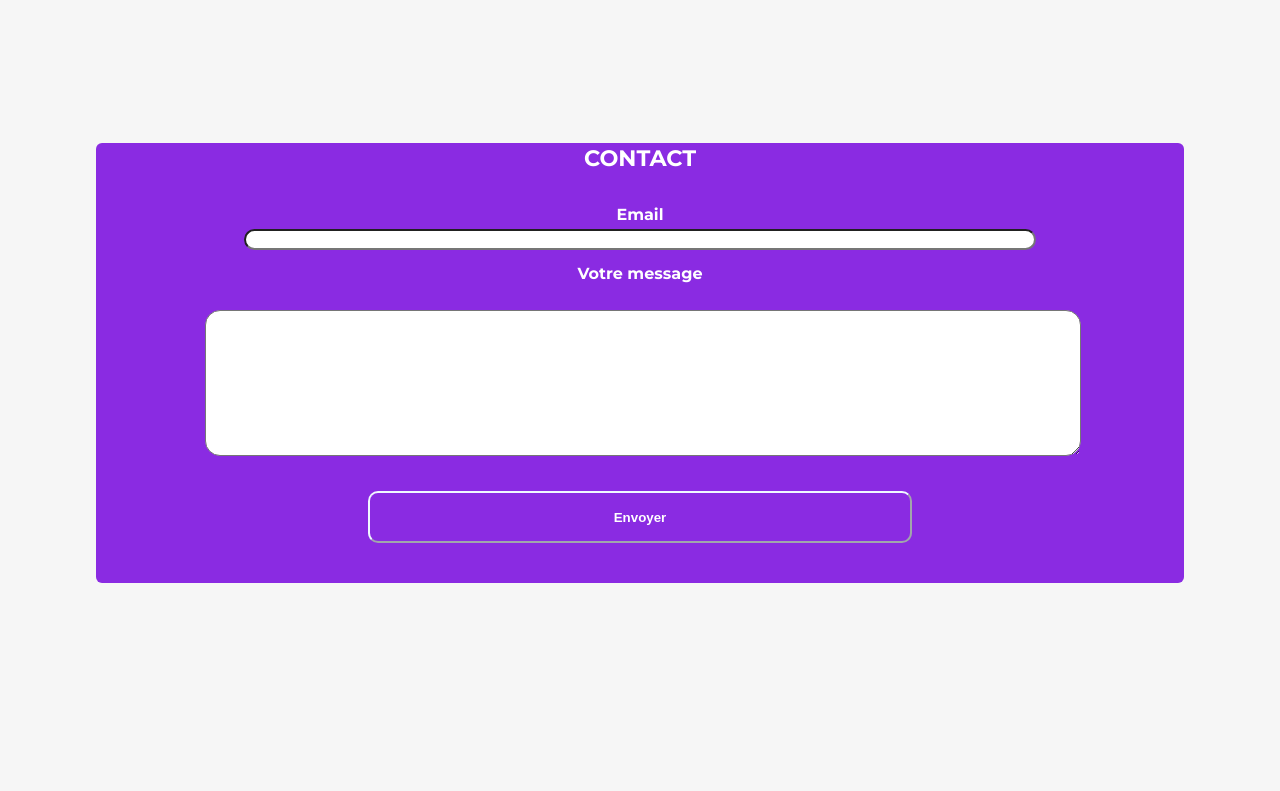
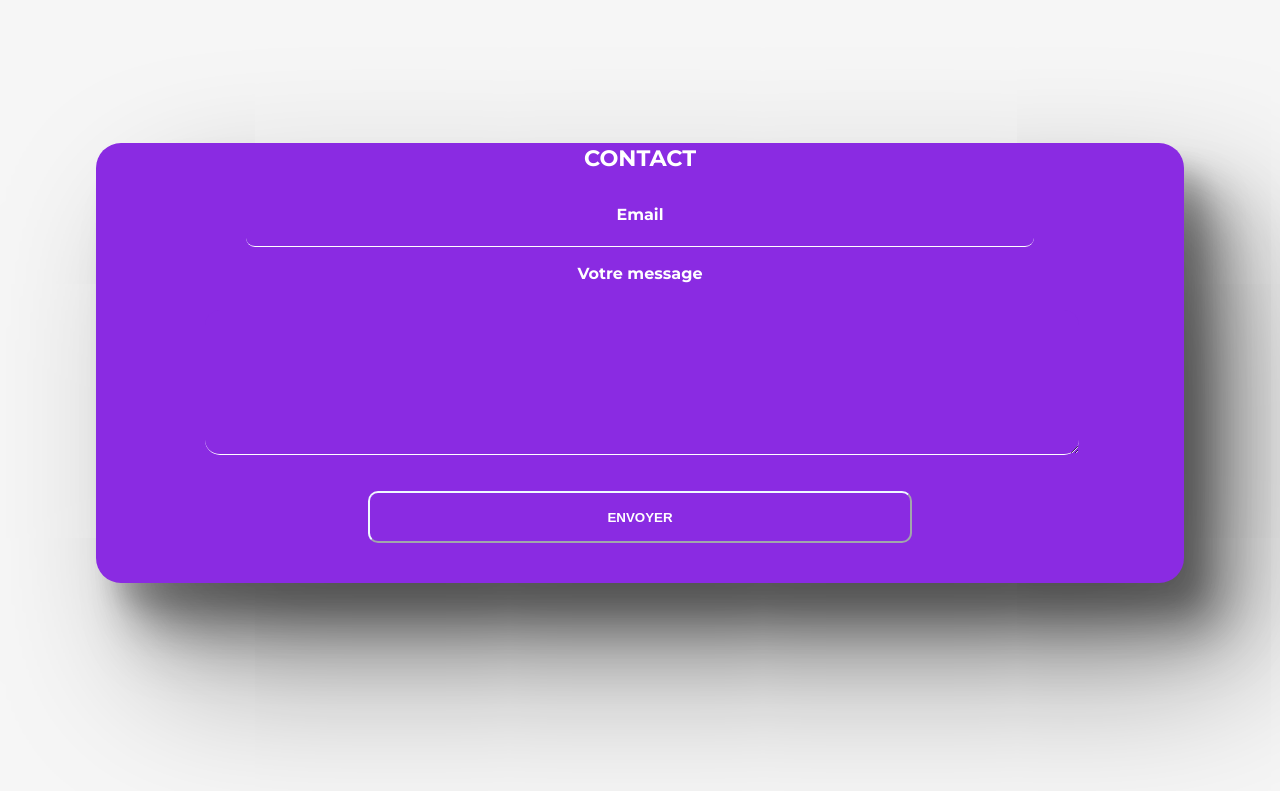
Before and after one commit to The-JW-Corp/JW-Corp-react, a React (Create React App) app: page / in a window 1280 px wide. Shown: the part 987-1778 px from the top of the page. Built offline with nearby package versions, Linux system fonts and the light colour scheme.

Commit message:
animation button + focus input

```diff
--- a/src/components/Formulaire/Formulaire.js
+++ b/src/components/Formulaire/Formulaire.js
@@ -48,7 +48,7 @@ function Formulaire() {
           <div className="button-container">
             <div>
               <button className="submit-button" type="submit">
-                Envoyer
+                ENVOYER
               </button>
             </div>
           </div>
--- a/src/components/Formulaire/TestForm.css
+++ b/src/components/Formulaire/TestForm.css
@@ -29,19 +29,18 @@
   display: flex;
   justify-content: center;
   align-items: center;
-  /* text-align: center; */
+
   flex-direction: column;
 }
 
-.text-cta-form{
+.text-cta-form {
   height: 100%;
   width: 100%;
 }
 
-
 /* Line animation */
 
-	/* .line-animation-top {
+/* .line-animation-top {
 		width: 400px;
 		height: 2px;
 		background: rgb(211, 8, 8);
@@ -76,11 +75,6 @@
 		}
 	} */
 
-
-
-
-
-
 /* Form */
 
 form {
@@ -88,13 +82,15 @@ form {
   width: 85vw;
   height: 40%;
   color: white;
-  border-radius: 6px;
+  border-radius: 25px;
   display: flex;
   flex-direction: column;
   justify-content: space-evenly;
   font-weight: bolder;
   flex-wrap: wrap;
-  /* overflow: hidden; */
+  box-shadow: 17.2px 21.5px 21.1px rgba(0, 0, 0, 0.121),
+    31.1px 38.8px 37.7px rgba(0, 0, 0, 0.202),
+    46px 57.5px 60.7px rgba(0, 0, 0, 0.274), 64px 80px 160px rgba(0, 0, 0, 0.4);
 }
 
 form h4 {
@@ -108,6 +104,32 @@ form h4 {
   align-items: center;
 }
 
+.label-mail {
+  height: 25%;
+  width: 80%;
+}
+
+.mail-input > input {
+  border-radius: 15px;
+  background-color: blueviolet;
+  border: none;
+  border-width: 0em 0em 30% 0em;
+  border-color: white;
+  border-bottom: 1px solid white;
+  color: white;
+  border-radius: 15px;
+  width: 90%;
+  border-width: 10%;
+}
+
+.mail-input > input:focus {
+  outline: none;
+  background-color: rgb(121, 48, 189);
+  transition: background-color 0.25s;
+}
+
+/* Message (textarea) */
+
 .message-container {
   height: 50%;
   display: flex;
@@ -118,18 +140,29 @@ form h4 {
   /* width: 100%; */
 }
 
-.mail-input > input {
+/* .mail-input > input {
+  color: white;
   border-radius: 15px;
   width: 90%;
-}
+  border-width: 10%;
+
+} */
 
 .message-input > textarea {
   border-radius: 15px;
+  background-color: blueviolet;
+  border: none;
+  border-width: 0em 0em 30% 0em;
+  border-color: white;
+  border-bottom: 1px solid white;
+  color: white;
 }
 
-.label-mail {
-  height: 25%;
-  width: 80%;
+.message-input > textarea:focus {
+  outline: none;
+  background-color: rgb(121, 48, 189);
+  transition: background-color 0.25s;
+  color: white;
 }
 
 .label-message {
@@ -174,7 +207,7 @@ textarea {
   cursor: pointer;
   border-color: aliceblue;
   border-radius: 10px;
-  /* padding: 5%; */
+
   width: 50%;
   height: 60%;
   color: white;
@@ -183,8 +216,8 @@ textarea {
 
 .submit-button:hover {
   background-color: white;
+  color: blueviolet;
+  font-size: 1.2em;
+  transition: background-color, font-size 0.25s;
+  /* transition: font-size 0.5s; */
 }
-
-/* .submit-button:focus{
-  background-color: blueviolet;
-} */
```
